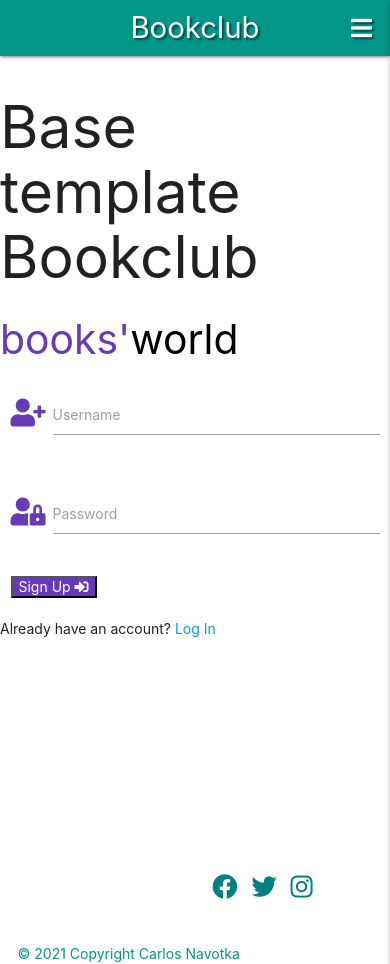
After one commit to cnavotka/bookclub, a Flask app: page /sign_up in a window 390 px wide. The commit adds this page. Run offline with Flask 2, Linux system fonts and the light colour scheme; some libraries are stand-ins or nearby versions; some web fonts are replaced.

Commit message:
Add links to the base html file for the sign up page in navbar and mobile also add app route sign up in app py

```diff
--- a/app.py
+++ b/app.py
@@ -31,6 +31,33 @@
         return render_template("home.html")
 
 
+# Sign up
+@app.route("/sign_up", methods=["GET", "POST"])
+def sign_up():
+    if request.method == 'POST':
+        # check if the username already exists in database
+        existing_user = mongo.db.users.find_one(
+            {"username": request.form.get("username").lower()})
+
+        if existing_user:
+            flash("Username already exists")
+            return redirect(url_for("sign_up"))
+
+        sign_up = {
+            "username": request.form.get("username").lower(),
+            "password": generate_password_hash(request.form.get("password"))
+        }
+        mongo.db.users.insert_one(sign_up)
+
+        session["user"] = request.form.get("username").lower()
+        flash("Hi, {}. Welcome to books'world.".format(
+                        request.form.get("username").capitalize()))
+        flash("Click on the add button and create your fisrt book summary")
+        return redirect(url_for(
+            "profile", username=session["user"]))
+    return render_template("sign_up.html")
+
+
 if __name__ == "__main__":
     app.run(host=os.environ.get("IP"),
             port=int(os.environ.get("PORT")),
--- a/templates/base.html
+++ b/templates/base.html
@@ -27,7 +27,7 @@
                     <li><a href="#">Discover</a></li>
                     <li><a href="#">Log Out</a></li>
                     <li><a href="#">Log In</a></li>
-                    <li><a href="#">Register</a></li>
+                    <li><a href="{{ url_for('sign_up') }}">Sign up</a></li>
                 </ul>
             </div>
         </nav>
@@ -41,7 +41,7 @@
             <li><a href="#">Discover</a></li>
             <li><a href="#">Log Out</a></li>
             <li><a href="#">Log In</a></li>
-            <li><a href="#">Register</a></li>
+            <li><a href="{{ url_for('sign_up') }}">Sign up</a></li>
         </ul>
 
     </header>
--- /dev/null
+++ b/templates/sign_up.html
@@ -0,0 +1,47 @@
+{% extends "base.html" %}
+{% block content %}
+	<div class="general-container row">
+        <div class="container-logos">
+            <a href="{{ url_for('home') }}"><h3 class="deep-purple-text logo">books'<span class="black-text">world</span></h3></a>
+        </div>
+
+		<div class="container-login col s12 m8 offset-m2 l6">
+			<div class="row">
+				<form class="col s12 l8 offset-l2" method="POST" action="{{ url_for('sign_up') }}" >
+					<div>
+
+						<!-- Username -->
+                        <div class="row">
+                            <div class="input-field col s12">
+                                <i class="fas fa-user-plus prefix deep-purple-text"></i>
+                                <input id="username" name="username" type="text" class="validate" minlength="5" maxlength="15"
+                                    pattern="^[a-zA-Z0-9]{5,15}$" required>
+                                <label for="username">Username</label>
+                            </div>
+                        </div>
+
+						<!-- Password -->
+                        <div class="row">
+                            <div class="input-field col s12">
+                                <i class="fas fa-user-lock prefix deep-purple-text"></i>
+                                <input id="password" name="password" type="password" class="validate" minlength="5" maxlength="15"
+                                    pattern="^[a-zA-Z0-9]{5,15}$" required>
+                                <label for="password">Password</label>
+                            </div>
+                        </div>
+
+						<!-- Submit Button -->
+                        <button type="submit" class="btn-sign-up white-text deep-purple">
+                            Sign Up <i class="fas fa-sign-in-alt white-text"></i>
+                        </button>
+					</div>
+				</form>
+			</div>
+		</div>
+
+
+        <div class="account">
+            <p>Already have an account? <a href="{{ url_for('login') }}">Log In</a></p>
+        </div>
+	</div>
+{% endblock %}
```
